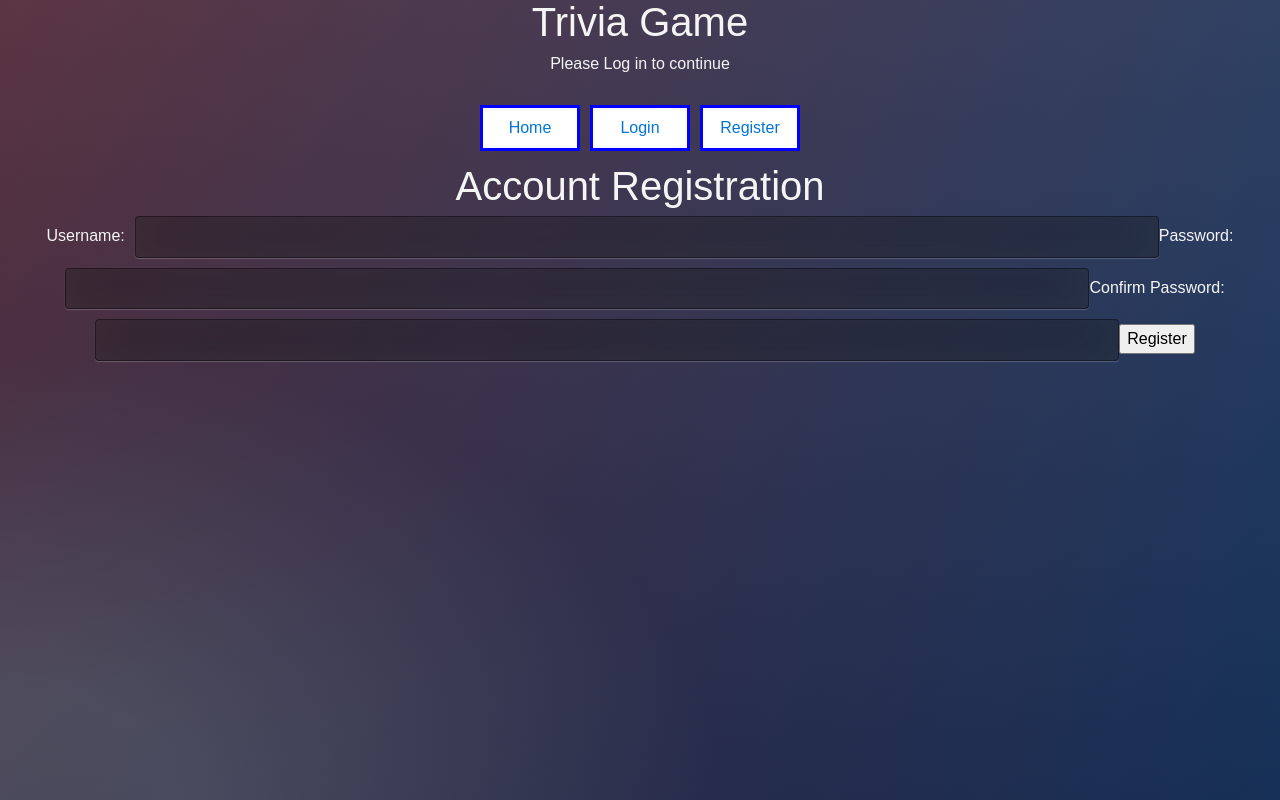
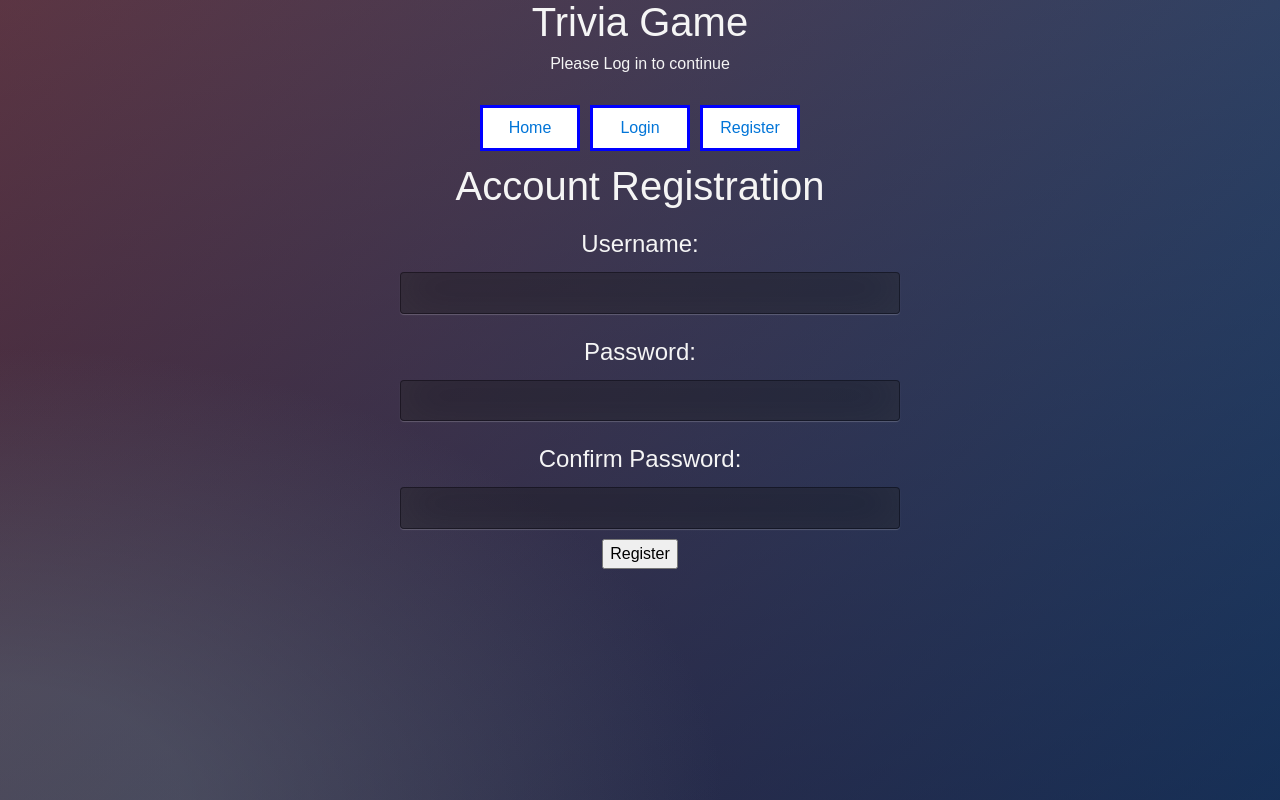
Before and after one commit to finne132/reactionTime, a React (Create React App) app: page /signup in a window 1280 px wide. Built offline with nearby package versions, Linux system fonts and the light colour scheme; no server answers.

Commit message:
align forms

```diff
--- a/src/App.css
+++ b/src/App.css
@@ -1,11 +1,6 @@
 .App {
   text-align: center;
   color:whitesmoke;
-}
-
-.App-logo {
-  animation: App-logo-spin infinite 20s linear;
-  height: 80px;
 }
 
 .App-header {
@@ -19,10 +14,6 @@
   font-size: large;
 }
 
-@keyframes App-logo-spin {
-  from { transform: rotate(0deg); }
-  to { transform: rotate(360deg); }
-}
 
 .navbar{
   text-align:center;
@@ -36,6 +27,9 @@ li.nav-item {
   margin:5px;
   width:100px;
 }
+
+
+
 
 @import url(https://fonts.googleapis.com/css?family=Open+Sans);
 .btn { display: inline-block; *display: inline; *zoom: 1; padding: 4px 10px 4px; margin-bottom: 0; font-size: 13px; line-height: 18px; color: #333333; text-align: center;text-shadow: 0 1px 1px rgba(255, 255, 255, 0.75); vertical-align: middle; background-color: #f5f5f5; background-image: -moz-linear-gradient(top, #ffffff, #e6e6e6); background-image: -ms-linear-gradient(top, #ffffff, #e6e6e6); background-image: -webkit-gradient(linear, 0 0, 0 100%, from(#ffffff), to(#e6e6e6)); background-image: -webkit-linear-gradient(top, #ffffff, #e6e6e6); background-image: -o-linear-gradient(top, #ffffff, #e6e6e6); background-image: linear-gradient(top, #ffffff, #e6e6e6); background-repeat: repeat-x; filter: progid:dximagetransform.microsoft.gradient(startColorstr=#ffffff, endColorstr=#e6e6e6, GradientType=0); border-color: #e6e6e6 #e6e6e6 #e6e6e6; border-color: rgba(0, 0, 0, 0.1) rgba(0, 0, 0, 0.1) rgba(0, 0, 0, 0.25); border: 1px solid #e6e6e6; -webkit-border-radius: 4px; -moz-border-radius: 4px; border-radius: 4px; -webkit-box-shadow: inset 0 1px 0 rgba(255, 255, 255, 0.2), 0 1px 2px rgba(0, 0, 0, 0.05); -moz-box-shadow: inset 0 1px 0 rgba(255, 255, 255, 0.2), 0 1px 2px rgba(0, 0, 0, 0.05); box-shadow: inset 0 1px 0 rgba(255, 255, 255, 0.2), 0 1px 2px rgba(0, 0, 0, 0.05); cursor: pointer; *margin-left: .3em; }
@@ -95,3 +89,17 @@ input {
 	transition: box-shadow .5s ease;
 }
 input:focus { box-shadow: inset 0 -5px 45px rgba(100,100,100,0.4), 0 1px 1px rgba(255,255,255,0.2); }
+
+/* signin form */
+input{
+	width: 100%;
+}
+label{
+	margin:10px;
+	font-size: 24px;
+}
+form{
+	width: 500px;
+	margin: auto;
+
+}
--- a/src/components/Login/LoginForm.jsx
+++ b/src/components/Login/LoginForm.jsx
@@ -54,11 +54,12 @@ class LoginForm extends Component {
 							onChange={this.handleChange}
 						/>
 						<button onClick={this.handleSubmit}>Login</button>
-					</form>
-					<a href="/auth/google">
+						<a href="/auth/google">
 						{/* <GoogleButton /> */}
 						<img src={googleButton} alt="sign into Google Button" />
 					</a>
+					</form>
+
 				</div>
 			)
 		}
--- a/src/components/SignupForm.jsx
+++ b/src/components/SignupForm.jsx
@@ -1,6 +1,6 @@
-import React, { Component } from 'react'
-import axios from 'axios'
-import { Redirect } from 'react-router-dom'
+import React, { Component } from 'react';
+import axios from 'axios';
+import { Redirect } from 'react-router-dom';
 
 class SignupForm extends Component {
 	constructor() {
@@ -45,6 +45,7 @@ class SignupForm extends Component {
 		}
 		return (
 			<div className="SignupForm">
+			<form>
 				<h1>Account Registration</h1>
 				<label htmlFor="username">Username: </label>
 				<input
@@ -68,6 +69,7 @@ class SignupForm extends Component {
 					onChange={this.handleChange}
 				/>
 				<button onClick={this.handleSubmit}>Register</button>
+				</form>
 			</div>
 		)
 	}
```
